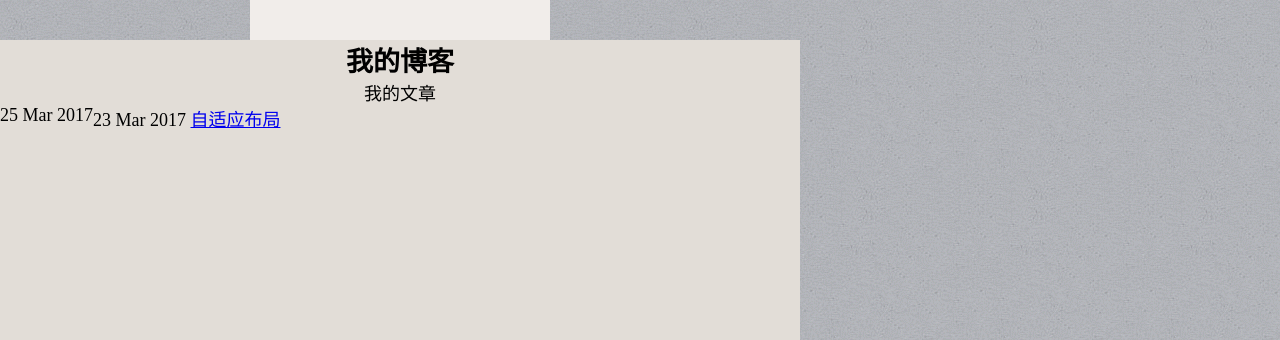
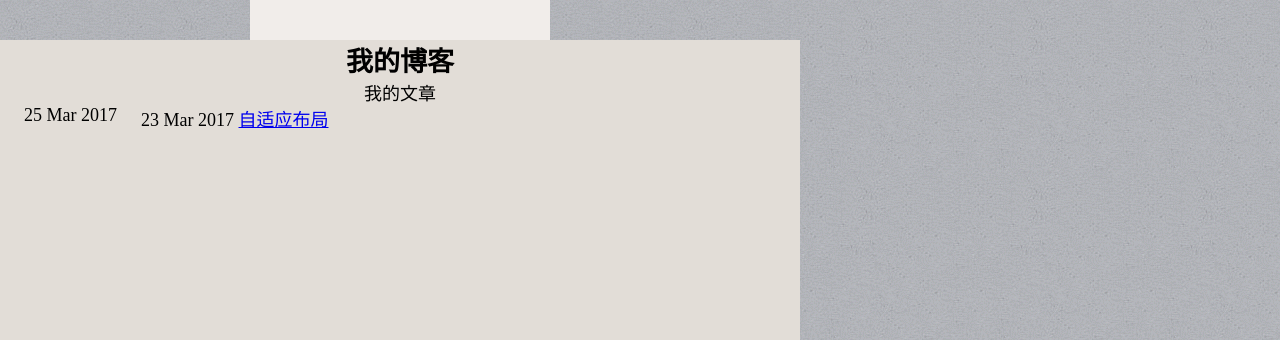
Before and after one commit to CNzhangheng/jekyll_demo, a Jekyll site: the page built from index.html, in a window 1280 px wide. Shown: the part 820-1160 px from the top of the page. Built offline with Jekyll 4.4.1, drawn with Linux system fonts in a browser that asks for light colours.

Commit message:
Update index.html

```diff
--- a/index.html
+++ b/index.html
@@ -6,6 +6,7 @@ title: 我的博客
     li{
         list-style: none;
         float: left;
+        margin-left:3%;
     }
 </style>
 <h2>{{ page.title }}</h2>
```
